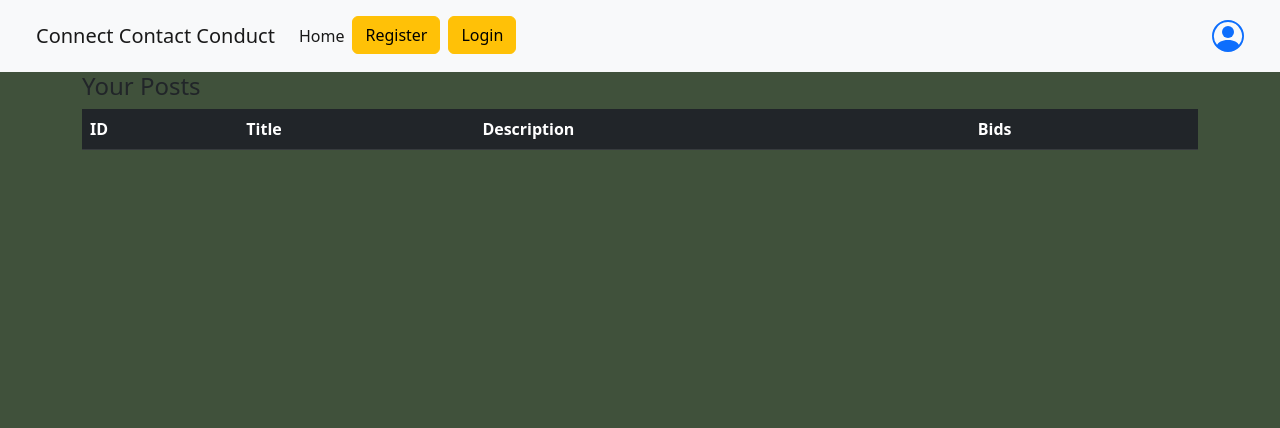
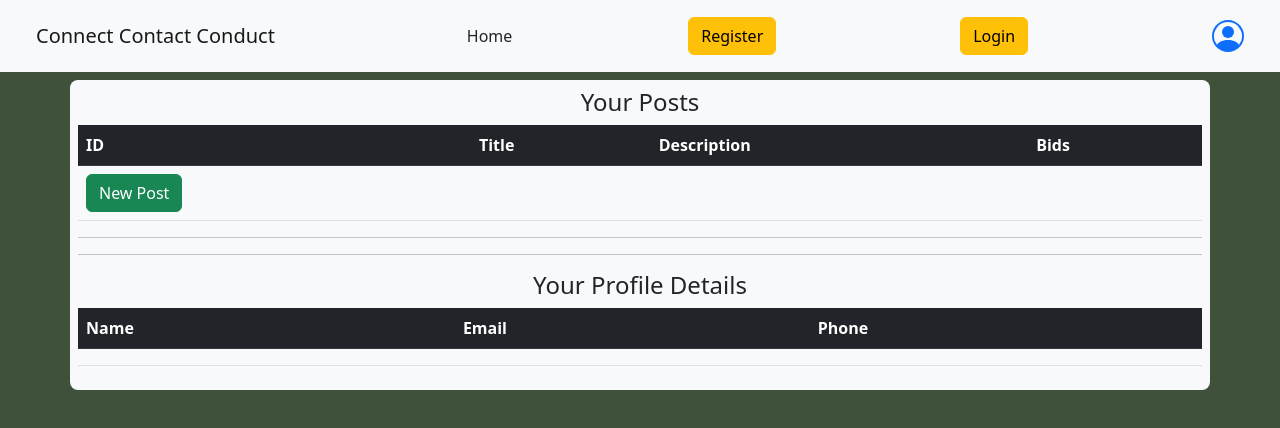
Before and after one commit to parag-n/backend-spring-boot-threec, a React (Create React App) app in the folder threec-ui/: page /myaccount in a window 1280 px wide. Shown: the top 428 px of the page. Built offline with nearby package versions, Linux system fonts and the light colour scheme.

Commit message:
updated react app

```diff
--- a/threec-ui/src/ThreeC.js
+++ b/threec-ui/src/ThreeC.js
@@ -8,14 +8,21 @@ import TCRegisterConsumer from "./components/TCRegisterConsumer";
 
 export default function ThreeC() {
     return (<div>
+
+        {/* writing navbar outside browser router to keep it visible the whole time */}
         <TCNavbar></TCNavbar>
+
         <BrowserRouter>
+
+            {/* Defining routes to different components */}
             <Routes>
-                <Route path="/" element={<TCHome></TCHome>}></Route>
-                <Route path="/register" element={<TCRegisterConsumer></TCRegisterConsumer>}>
-                </Route>
-                <Route path="/login" element={<TCLogin></TCLogin>}></Route>
-                <Route path="/myaccount" element={<TCMyAccount></TCMyAccount>}></Route>
+                <Route path="/" element={<TCHome/>}></Route>
+
+                <Route path="/register" element={<TCRegisterConsumer/>}></Route>
+
+                <Route path="/login" element={<TCLogin/>}></Route>
+
+                <Route path="/myaccount" element={<TCMyAccount/>}  ></Route>
             </Routes>
         </BrowserRouter>
     </div>)
--- a/threec-ui/src/components/TCHome.js
+++ b/threec-ui/src/components/TCHome.js
@@ -1,6 +1,8 @@
 
 export default function TCHome(){
     return(<div>
+
+        {/* Homepage has only an image */}
         <img className="w-100" src="https://images.pexels.com/photos/3571563/pexels-photo-3571563.jpeg?auto=compress&cs=tinysrgb&w=1260&h=750&dpr=1" alt=""></img>
 
     </div>)
--- a/threec-ui/src/components/TCLogin.js
+++ b/threec-ui/src/components/TCLogin.js
@@ -1,45 +1,66 @@
 import axios from "axios";
 import { useState } from "react"
+import { useNavigate } from "react-router-dom";
 
 export default function TCLogin() {
 
-    let [user, setU]=useState("");
-    let [pass, setP]=useState("");
+    // states to keep the username and password
+    let [user, setU]=useState();
+    let [pass, setP]=useState();
 
+    // navigate to user account
+    let navi=useNavigate();
+
+    // consumer object to be sent to the REST API
     let consumer={
         "username":user,
         "password":pass
     }
-    let [flag, setFlag]=useState(false);
-    let alert=<h6 className="alert alert-danger show" >Wrong username or password</h6>
 
+    // callback function to send the login request to the REST API
     let loginHandler= (e)=>{
+
+        // prevents the data from being shown in the url
         e.preventDefault();
+
+        // using post method to send the login request
         axios.post("http://localhost:7070/consumer/login", consumer)
-        .then((response)=>{
-            console.log(response.data)
-        })
-        .catch(()=>{
-            setFlag(true);
-        })
+
+        .then(
+            // print the response data on console if the promise if fulfilled
+            (response)=>{
+                console.log(response.data)
+                navi("/myaccount", response.data)
+            },
+            // print message if promise is rejected
+            ()=>{
+                console.log("wrong user credentials")
+            }
+        )
     }
     return (
         <div>
-            <div className="container-fluid mt-5 w-50 px-5 py-5 rounded-5 bg-secondary">
-                {flag?alert:<></>}
-                <h2>Consumer Login</h2>
+            <div className="container-fluid mt-5 w-50 p-5 rounded-5 bg-secondary">
+                <h2 className="text-center pb-2">CONSUMER LOGIN</h2>
+
                 <form onSubmit={loginHandler}>
+
                     <div className="row">
+
                         <div className="mb-3 col">
                             <label htmlFor="username" className="form-label">Username</label>
                             <input type="text" className="form-control" id="username" onChange={(e) => { setU(e.target.value) }}></input>
                         </div>
+
                         <div className="mb-3 col">
                             <label htmlFor="password" className="form-label">Password</label>
                             <input type="password" className="form-control" id="password" onChange={(e) => { setP(e.target.value) }} ></input>
                         </div>
+
                     </div>
+
                     <button type="submit" className="btn btn-success">Login</button>
+
                 </form>
             </div>
         </div>
--- a/threec-ui/src/components/TCMyAccount.js
+++ b/threec-ui/src/components/TCMyAccount.js
@@ -1,18 +1,38 @@
 
-export default function TCMyAccount(){
+export default function TCMyAccount() {
+
     return (
-        <div className="container">
-            <div>
-                <h4>Your Posts</h4>
+        <div className="container bg-light my-2 rounded-3 p-2">
+
+            <div className="inline-flex">
+                <h4 className="text-center">Your Posts</h4>
                 <table className="table table-dark">
                     <thead>
-                    <tr>
-                        <th scope="col">ID</th><th scope="col">Title</th><th scope="col">Description</th><th scope="col">Bids</th>
-                    </tr>
+                        <tr>
+                            <th scope="col">ID</th><th scope="col">Title</th><th scope="col">Description</th><th scope="col">Bids</th>
+                        </tr>
                     </thead>
-                    <tbody>
-                        {
-                        }
+                    <tbody className="table-light">
+                        <tr>
+                            <td><button className="btn btn-success">New Post</button></td><td>{ }</td><td>{ }</td><td></td>
+                        </tr>
+                    </tbody>
+                </table>
+            </div>
+            <hr/>
+            <hr/>
+            <div className="">
+                <h4 className="text-center">Your Profile Details</h4>
+                <table className="table table-dark">
+                    <thead>
+                        <tr>
+                            <th>Name</th><th>Email</th><th>Phone</th>
+                        </tr>
+                    </thead>
+                    <tbody className="table-light">
+                        <tr>
+                            <td>{ }</td><td>{ }</td><td>{ }</td>
+                        </tr>
                     </tbody>
                 </table>
             </div>
--- a/threec-ui/src/components/TCNavbar.js
+++ b/threec-ui/src/components/TCNavbar.js
@@ -3,27 +3,17 @@ import { BsPersonCircle as PersonFill } from "react-icons/bs"
 export default function TCNavbar() {
     return (
         <div style={{ backgroundColor: "rgb(157, 192, 139)" }}>
+
+            {/* Navigation bar */}
             <nav className="navbar navbar-expand-lg navbar-light bg-light pt-3 pb-3" >
+
                 <div className="container-fluid mx-4">
+
                     <a className="navbar-brand" href="/">Connect Contact Conduct</a>
-                    <button className="navbar-toggler" type="button" data-bs-toggle="collapse" data-bs-target="#navbarSupportedContent">
-                        <span className="navbar-toggler-icon"></span>
-                    </button>
-                    <div className="collapse navbar-collapse" id="navbarSupportedContent">
-                        <ul className="navbar-nav me-auto mb-2 mb-lg-0">
-                            <li className="nav-item">
-                                <a className="nav-link active" href="/">Home</a>
-                            </li>
-                            <li className="nav-item">
-                                <a href="/register" className="btn btn-warning me-2">Register</a>
-                            </li>
-                            <li className="nav-item">
-                                <a href="/login" className="btn btn-warning me-2">Login</a>
-                            </li>
-
-                        </ul>
-                        <a href="/myaccount" ><PersonFill size="2em"></PersonFill></a>
-                    </div>
+                    <a className="nav-link active" href="/">Home</a>
+                    <a href="/register" className="btn btn-warning me-2">Register</a>
+                    <a href="/login" className="btn btn-warning me-2">Login</a>
+                    <a href="/myaccount" ><PersonFill size="2em"></PersonFill></a>
 
                 </div>
             </nav>
--- a/threec-ui/src/components/TCReduxStore.js
+++ b/threec-ui/src/components/TCReduxStore.js
@@ -1,6 +1,11 @@
+import { configureStore } from "@reduxjs/toolkit"
 
 
 const TCReducer = (state={consumerId:0,consumer:{}}, action)=>{
 
 
 }
+
+const store = configureStore({reducer:TCReducer})
+
+export default store;
```
Also changed, not shown: threec-ui/src/components/TCRegisterConsumer.js (+46 -36 lines), 2 other files (tests, documents, lock files or other folders).
